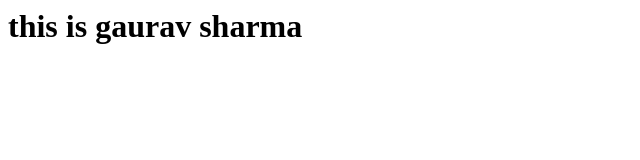
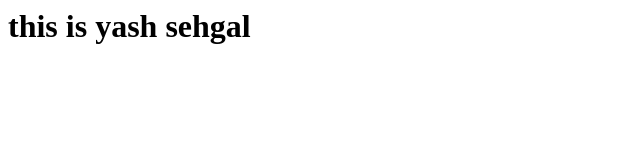
Before and after one commit to yashseh/demojenkins, a plain HTML site: page index.html in a window 1280 px wide. Shown: the whole page, without its empty margins (0-640 px from the left). Drawn offline with Linux system fonts and the light colour scheme.

Commit message:
Update index.html

```diff
--- a/index.html
+++ b/index.html
@@ -1,5 +1,5 @@
 <html>
   <body>
-    <h1> this is gaurav sharma </h1>
+    <h1> this is yash sehgal </h1>
   </body>
 </html>
```
